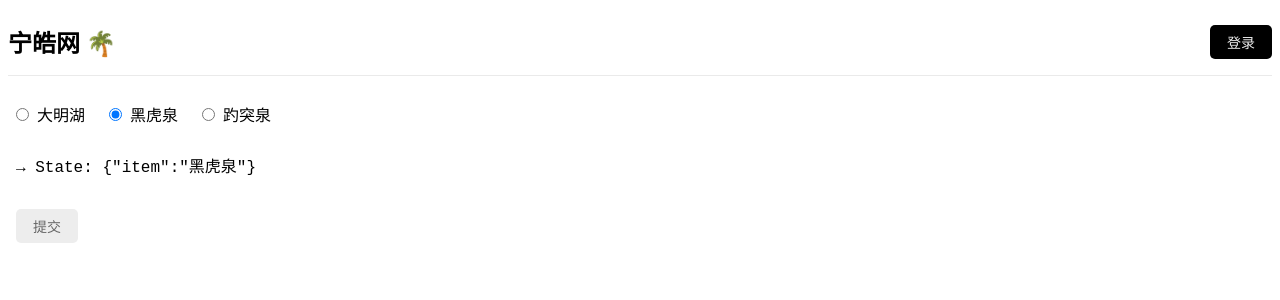
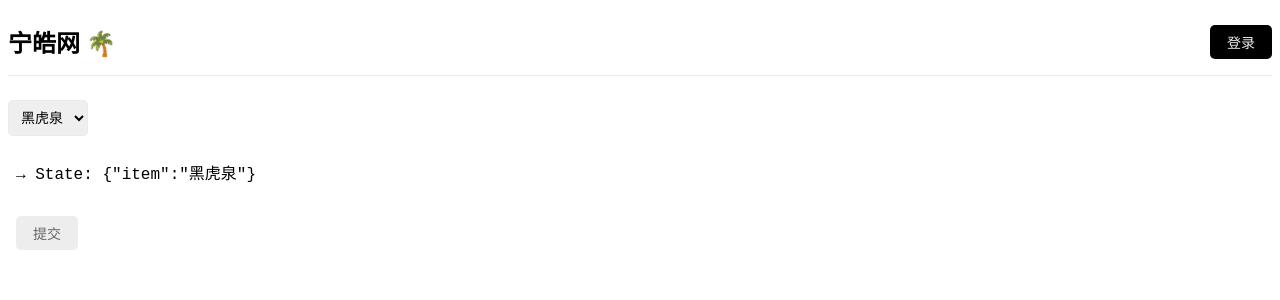
Before and after one commit to ninghao/ninghao-react-w22, a React (Create React App) app: page / in a window 1280 px wide. Shown: the top 300 px of the page. Built offline with nearby package versions, Linux system fonts and the light colour scheme.

Commit message:
选择列表：Select

```diff
--- a/src/app/form/app-form.tsx
+++ b/src/app/form/app-form.tsx
@@ -34,9 +34,7 @@ class AppForm extends Component<AppFormProps, AppFormState> {
     console.log(this.state);
   };
 
-  onChange = ({
-    currentTarget: { value, checked },
-  }: FormEvent<HTMLInputElement>) => {
+  onChange = ({ currentTarget: { value } }: FormEvent<HTMLSelectElement>) => {
     this.setState({
       item: value,
     });
@@ -60,18 +58,13 @@ class AppForm extends Component<AppFormProps, AppFormState> {
       <div>
         <form onSubmit={this.onSubmitForm}>
           <div>
-            {this.parks.map((item) => (
-              <label key={item.id}>
-                <input
-                  type="radio"
-                  id={`tag-${item.id}`}
-                  onChange={this.onChange}
-                  checked={this.isChecked(item.value)}
-                  value={item.value}
-                />
-                {item.value}
-              </label>
-            ))}
+            <select value={this.state.item} onChange={this.onChange}>
+              {this.parks.map((item) => (
+                <option key={item.id} value={item.value}>
+                  {item.value}
+                </option>
+              ))}
+            </select>
           </div>
           <pre>→ State: {JSON.stringify(this.state)}</pre>
           <input type="submit" value="提交" />
```
